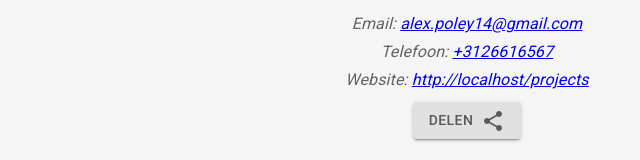
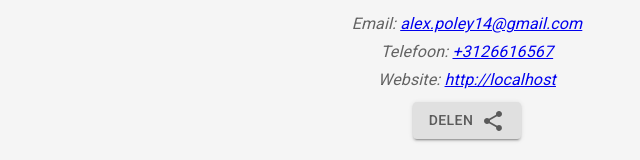
Before and after one commit to Raideron/CV, a Next.js app: page /projects in a window 1280 px wide. Shown: the part 1604-1764 px from the top of the page, without its empty margins (173-813 px from the left). Built offline with nearby package versions, Linux system fonts and the light colour scheme.

Commit message:
Fix eslint warnings

```diff
--- a/pages/_app.tsx
+++ b/pages/_app.tsx
@@ -172,7 +172,6 @@ const App = (props: AppProps) => {
 							<a>
 								{typeof window !== "undefined" &&
 									window.location.origin + router.basePath}
-									{router.route}
 							</a>
 						</Link>
 						<br />
--- a/pages/projects/index.tsx
+++ b/pages/projects/index.tsx
@@ -1,7 +1,5 @@
 import * as React from "react";
-import Button from "@mui/material/Button";
 import Grid from "@mui/material/Grid";
-import Stack from "@mui/material/Stack";
 import Box from "@mui/material/Box";
 import Typography from "@mui/material/Typography";
 import Container from "@mui/material/Container";
```
Also changed, not shown: pages/index.tsx (line endings or trailing spaces).
